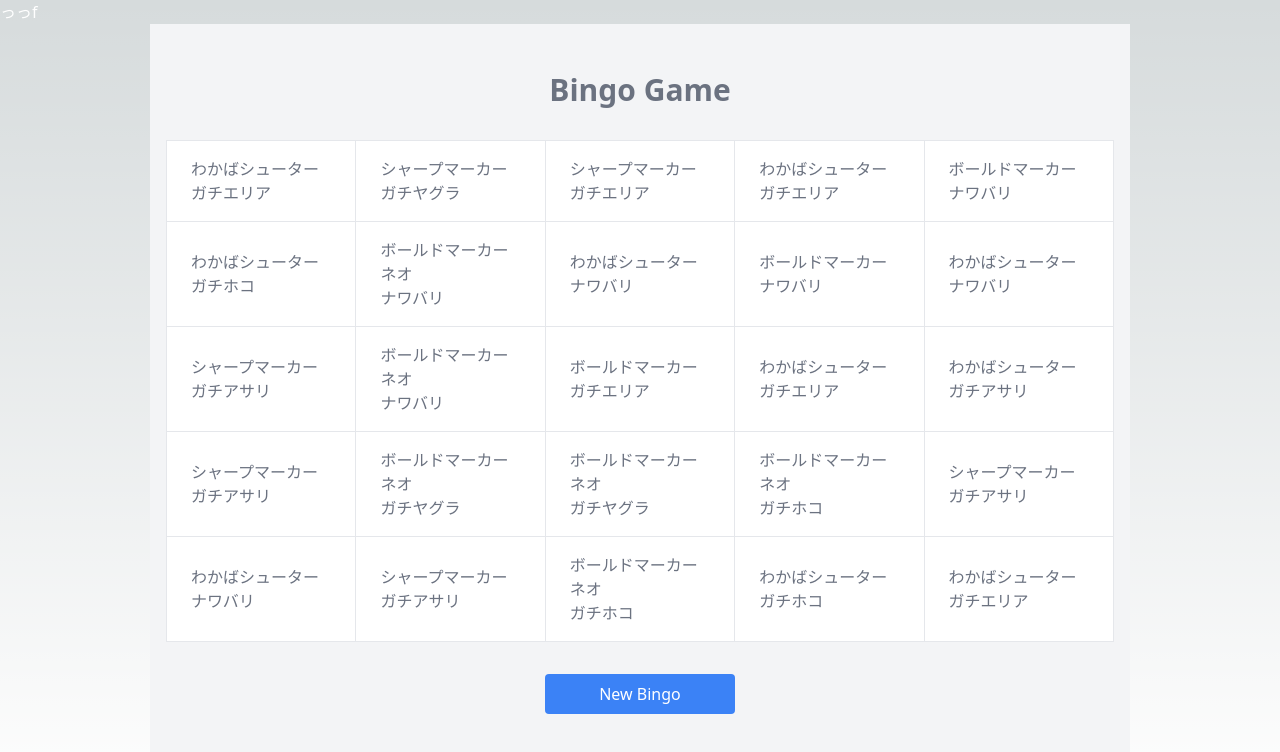
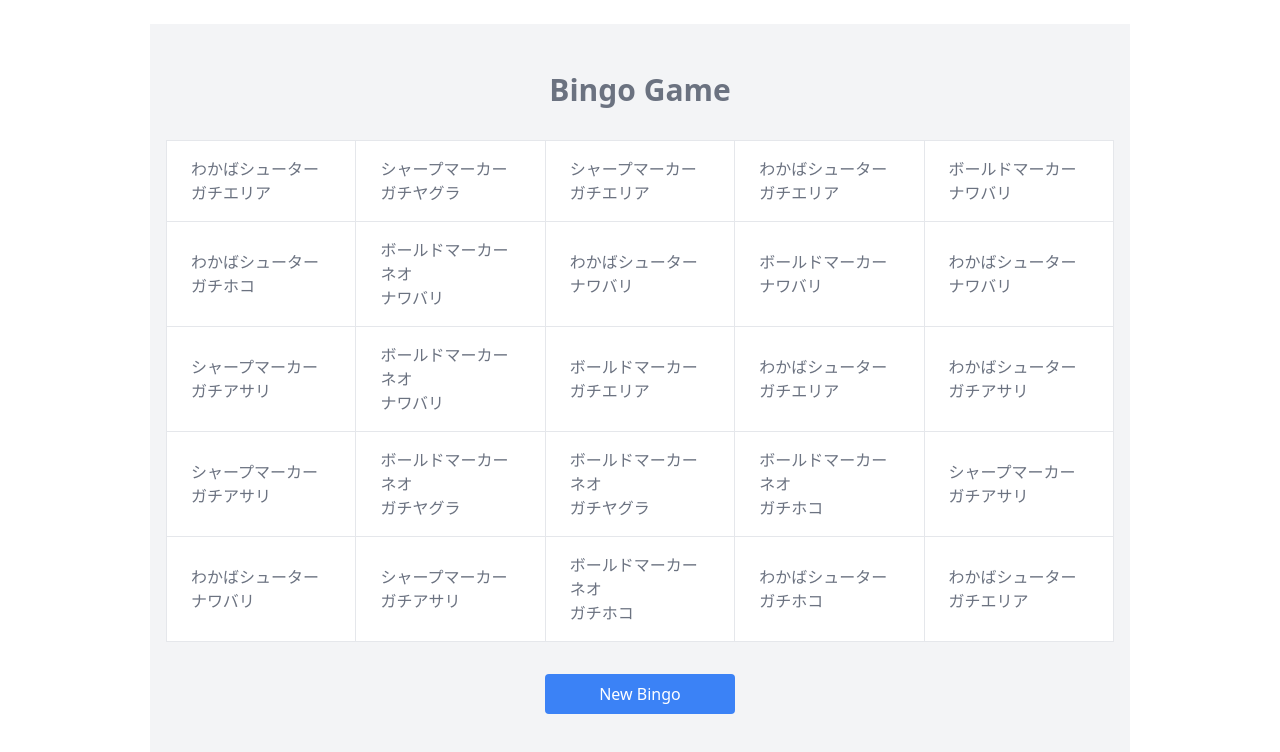
Before and after one commit to ryouhei0705/enjoyspla, a Next.js app: page / in a window 1280 px wide. Shown: the top 752 px of the page. Built offline with nearby package versions, Linux system fonts and the light colour scheme.

Commit message:
画面外の背景を黒から白に変更

```diff
--- a/styles/globals.css
+++ b/styles/globals.css
@@ -8,22 +8,8 @@
   --background-end-rgb: 255, 255, 255;
 }
 
-@media (prefers-color-scheme: dark) {
-  :root {
-    --foreground-rgb: 255, 255, 255;
-    --background-start-rgb: 0, 0, 0;
-    --background-end-rgb: 0, 0, 0;
-  }
-}
-
 body {
   color: rgb(var(--foreground-rgb));
-  background: linear-gradient(
-      to bottom,
-      transparent,
-      rgb(var(--background-end-rgb))
-    )
-    rgb(var(--background-start-rgb));
 }
 
 html {
```
